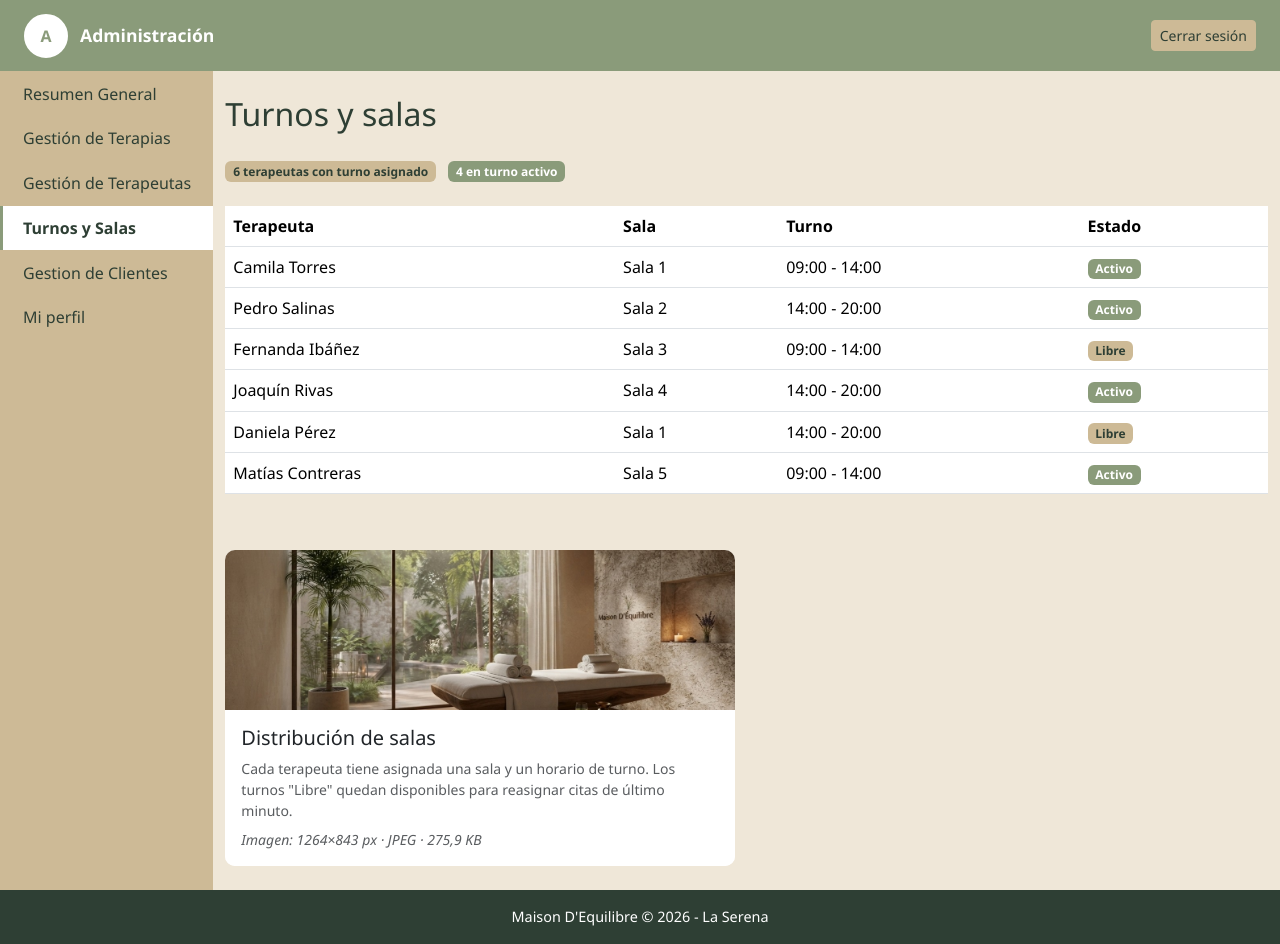
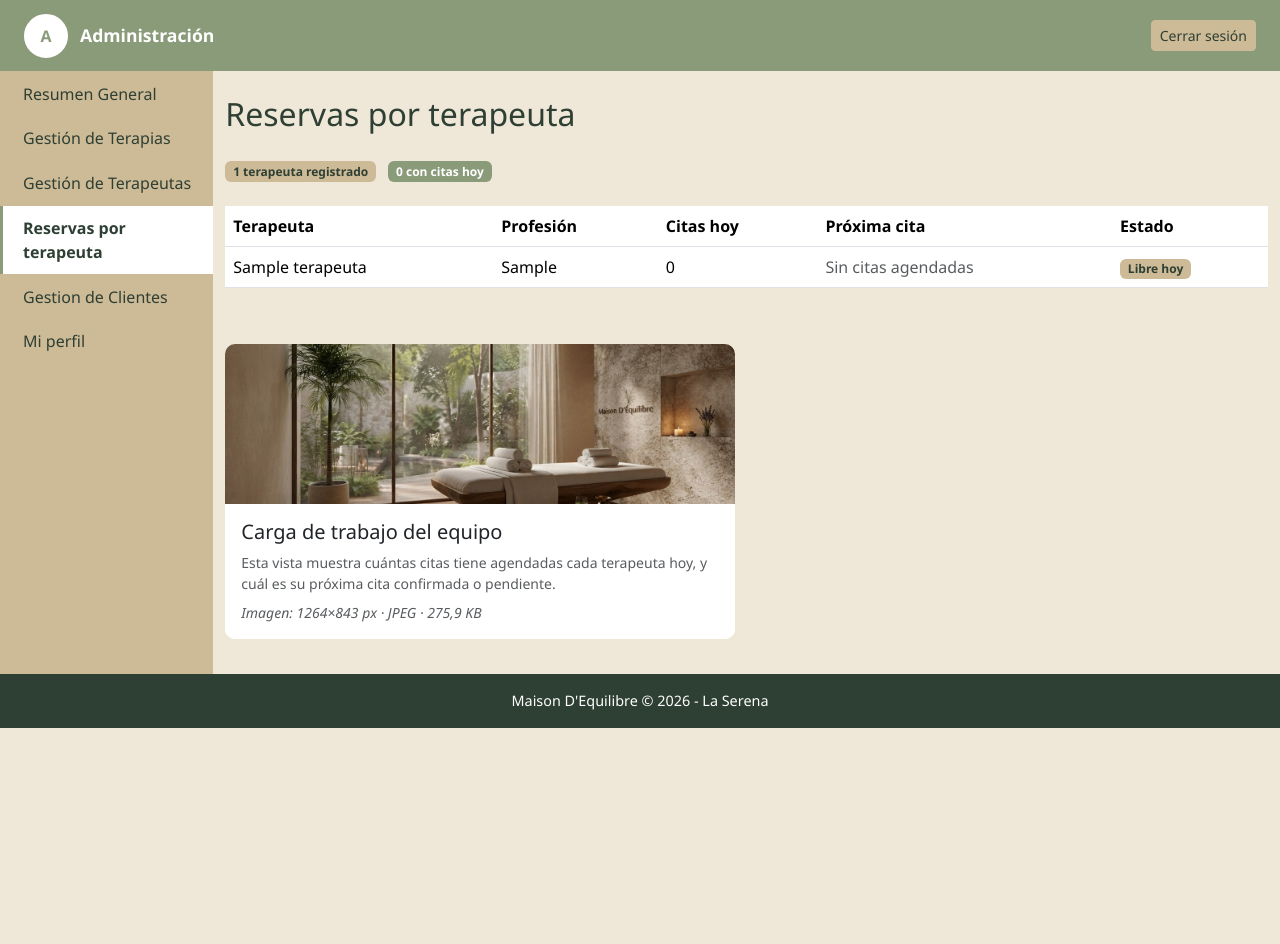
Before and after one commit to benjatabilo/spa-maison-dequilibre, a Django app: page /administrador/turnos/ in a window 1280 px wide. Shown: the part 72-1016 px from the top of the page. After the commit the page ends 800 px from the top, so only its background shows below. Run offline with Django 5.2, Linux system fonts and the light colour scheme; a user stored in the database is signed in; tables that the repository leaves empty hold one stand-in row (values such as "Sample post"); some libraries are stand-ins or nearby versions.

Commit message:
se reemplaza Turnos y salas (JSON ficticio) por Reservas por terapeuta

```diff
--- a/adminApp/templates/administrador/base_admin.html
+++ b/adminApp/templates/administrador/base_admin.html
@@ -104,7 +104,7 @@
         </a>
         <a href="{% url 'turnos_admin' %}"
            class="{% if seccion_activa == 'turnos' %}activo{% endif %}">
-          Turnos y Salas
+          Reservas por terapeuta
         </a>
         <a href="{% url 'clientes_admin' %}"
            class="{% if seccion_activa == 'clientes' %}activo{% endif %}">
--- a/adminApp/templates/administrador/turnos.html
+++ b/adminApp/templates/administrador/turnos.html
@@ -1,22 +1,15 @@
 {% extends 'administrador/base_admin.html' %}
 {% load static %}
 
-{% block titulo %}Panel Administrador - Turnos{% endblock %}
+{% block titulo %}Panel Administrador - Reservas por terapeuta{% endblock %}
 
 {% block panel_contenido %}
 
-<h2 class="mb-4">Turnos y salas</h2>
-
-{% if sin_datos %}
-<div class="alert alert-warning">
-  No se pudo cargar la información de turnos. Verifica que el archivo
-  <code>turnos.json</code> exista y tenga un formato válido.
-</div>
-{% endif %}
+<h2 class="mb-4">Reservas por terapeuta</h2>
 
 <p class="mb-4">
-  <span class="badge badge-libre">{{ total_turnos }} terapeutas con turno asignado</span>
-  <span class="badge badge-activo ms-2">{{ total_activos }} en turno activo</span>
+  <span class="badge badge-libre">{{ total_terapeutas }} terapeuta{{ total_terapeutas|pluralize }} registrado{{ total_terapeutas|pluralize }}</span>
+  <span class="badge badge-activo ms-2">{{ con_citas_hoy }} con citas hoy</span>
 </p>
 
 <div class="table-responsive">
@@ -24,28 +17,36 @@
     <thead>
       <tr>
         <th>Terapeuta</th>
-        <th>Sala</th>
-        <th>Turno</th>
+        <th>Profesión</th>
+        <th>Citas hoy</th>
+        <th>Próxima cita</th>
         <th>Estado</th>
       </tr>
     </thead>
     <tbody>
-      {% for turno in turnos %}
+      {% for fila in filas %}
       <tr>
-        <td>{{ turno.terapeuta }}</td>
-        <td>{{ turno.sala }}</td>
-        <td>{{ turno.turno }}</td>
+        <td>{{ fila.terapeuta.nombre }}</td>
+        <td>{{ fila.terapeuta.profesion }}</td>
+        <td>{{ fila.citas_hoy }}</td>
         <td>
-          {% if turno.estado == 'Activo' %}
-          <span class="badge badge-activo">{{ turno.estado }}</span>
+          {% if fila.proxima %}
+          {{ fila.proxima.fecha|date:"d-m-Y" }} · {{ fila.proxima.hora|time:"H:i" }}
           {% else %}
-          <span class="badge badge-libre">{{ turno.estado }}</span>
+          <span class="text-muted">Sin citas agendadas</span>
+          {% endif %}
+        </td>
+        <td>
+          {% if fila.citas_hoy > 0 %}
+          <span class="badge badge-activo">Con citas hoy</span>
+          {% else %}
+          <span class="badge badge-libre">Libre hoy</span>
           {% endif %}
         </td>
       </tr>
       {% empty %}
       <tr>
-        <td colspan="4" class="text-center text-muted">No hay turnos registrados.</td>
+        <td colspan="5" class="text-center text-muted">Aún no hay terapeutas registrados.</td>
       </tr>
       {% endfor %}
     </tbody>
@@ -58,10 +59,10 @@
       <img src="{% static 'images/espacio_masaje.jpg' %}" class="w-100"
            style="height:160px;object-fit:cover;" alt="Sala de masajes">
       <div class="card-body">
-        <h5 class="mb-2">Distribución de salas</h5>
+        <h5 class="mb-2">Carga de trabajo del equipo</h5>
         <p class="text-muted small mb-0">
-          Cada terapeuta tiene asignada una sala y un horario de turno.
-          Los turnos "Libre" quedan disponibles para reasignar citas de último minuto.
+          Esta vista muestra cuántas citas tiene agendadas cada terapeuta hoy,
+          y cuál es su próxima cita confirmada o pendiente.
         </p>
         {% if info_imagen %}
         <p class="text-muted small mt-2 mb-0">
--- a/adminApp/views.py
+++ b/adminApp/views.py
@@ -132,20 +132,34 @@ def panel(request):
 
 @login_required
 def turnos(request):
-    lista_turnos = _cargar_json('turnos.json', [])
+    """
+    Antes "Turnos y salas", con datos ficticios de un JSON (no existe
+    ningun concepto de 'sala' en la base de datos real). Ahora muestra,
+    por cada terapeuta, cuantas citas tiene hoy y cual es su proxima
+    cita, calculado en vivo desde Reserva.
+    """
+    hoy = timezone.localdate()
+    reservas_activas = Reserva.objects.exclude(estado='CANCELADA')
 
-    turnos_activos = [t for t in lista_turnos if t.get('estado') == 'Activo']
-    turnos_libres = [t for t in lista_turnos if t.get('estado') != 'Activo']
+    filas = []
+    for terapeuta in Terapeuta.objects.all().order_by('nombre'):
+        reservas_terapeuta = reservas_activas.filter(terapeuta=terapeuta)
+        proxima = reservas_terapeuta.filter(fecha__gte=hoy).order_by('fecha', 'hora').first()
+        filas.append({
+            'terapeuta': terapeuta,
+            'citas_hoy': reservas_terapeuta.filter(fecha=hoy).count(),
+            'proxima': proxima,
+        })
+
+    con_citas_hoy = sum(1 for fila in filas if fila['citas_hoy'] > 0)
     info_imagen = _info_imagen('espacio_masaje.jpg')
 
     contexto = {
-        'turnos': lista_turnos,
-        'total_turnos': len(lista_turnos),
-        'total_activos': len(turnos_activos),
-        'total_libres': len(turnos_libres),
+        'filas': filas,
+        'total_terapeutas': len(filas),
+        'con_citas_hoy': con_citas_hoy,
         'info_imagen': info_imagen,
         'seccion_activa': 'turnos',
-        'sin_datos': not lista_turnos,
     }
     return render(request, 'administrador/turnos.html', contexto)
 
```
